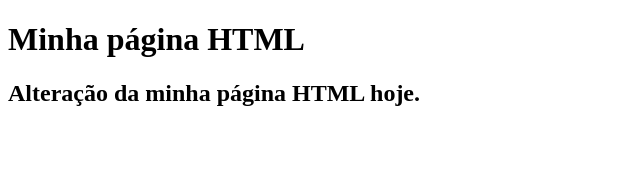
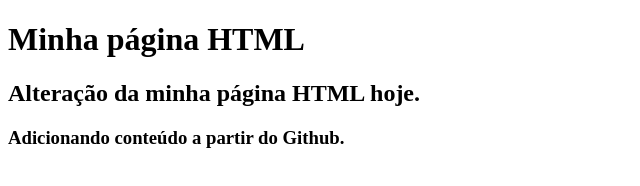
Before and after one commit to tiagofweber/gama-no-github, a plain HTML site: page index.html in a window 1280 px wide. Shown: the whole page, without its empty margins (0-640 px from the left). Drawn offline with Linux system fonts and the light colour scheme.

Commit message:
Adicionado conteúdo a partir do Github

```diff
--- a/index.html
+++ b/index.html
@@ -11,5 +11,7 @@
 
     <h2>Alteração da minha página HTML hoje.</h2>
 
+    <h3>Adicionando conteúdo a partir do Github.</h3>
+
 </body>
 </html>
```
